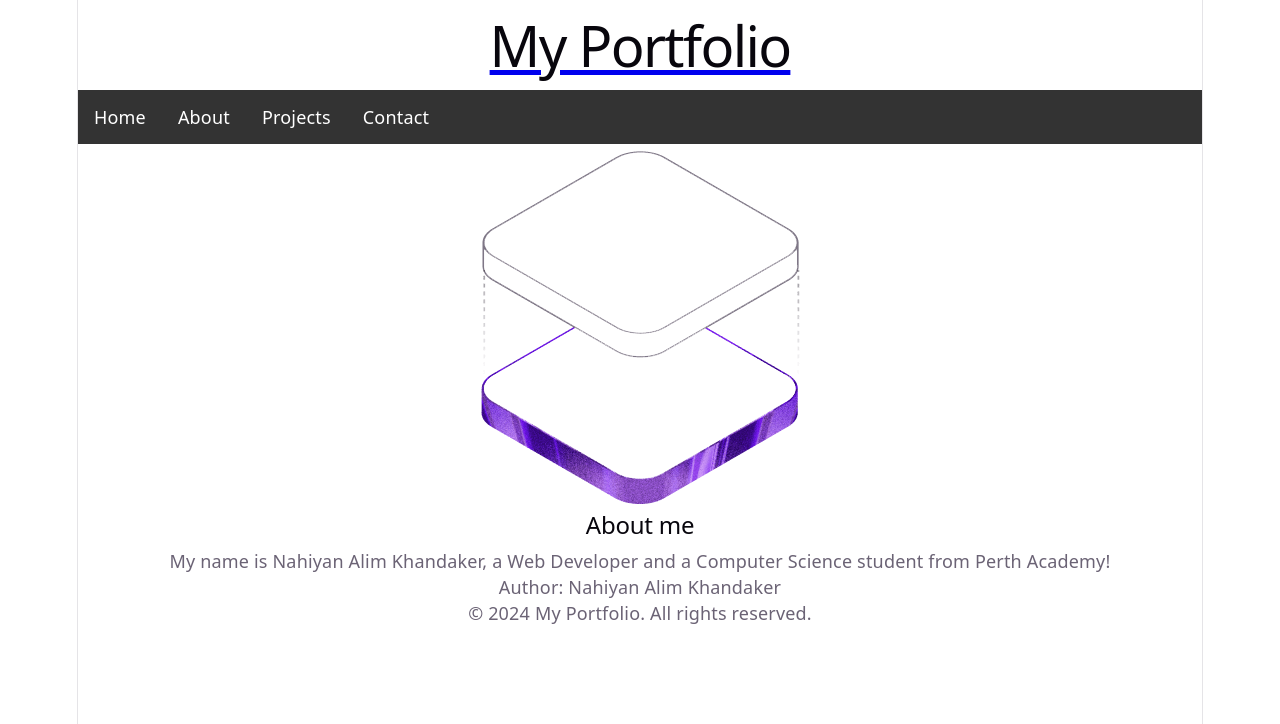
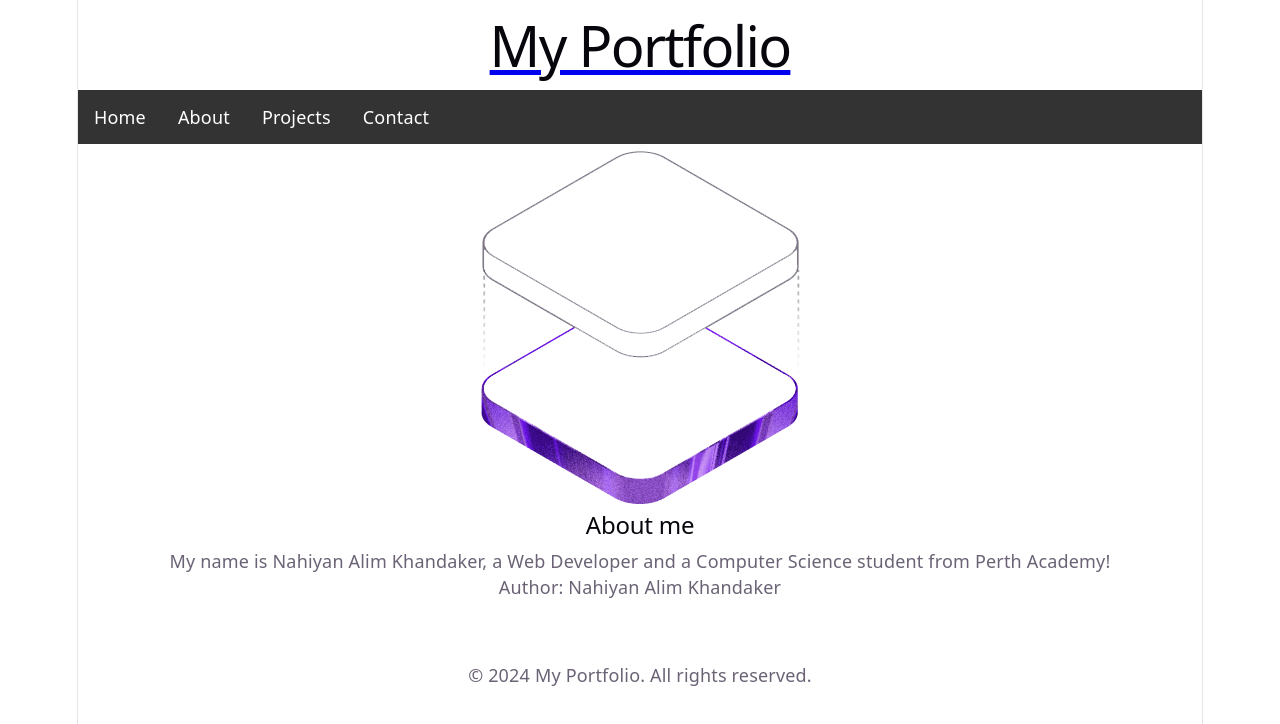
Before and after one commit to NahiyanKhandaker/myPortfolioSite, a React (Vite) app in the folder myPortfolioSite/: page /about in a window 1280 px wide. Shown: the top 724 px of the page. Built offline with nearby package versions, Linux system fonts and the light colour scheme.

Commit message:
trying to change up footer but made button nicer

```diff
--- a/myPortfolioSite/package.json
+++ b/myPortfolioSite/package.json
@@ -12,6 +12,7 @@
   "dependencies": {
     "react": "^19.2.7",
     "react-dom": "^19.2.7",
+    "react-icons": "^5.7.0",
     "react-router-dom": "^7.18.1"
   },
   "devDependencies": {
--- a/myPortfolioSite/src/components/footer.tsx
+++ b/myPortfolioSite/src/components/footer.tsx
@@ -1,7 +1,34 @@
+import {
+  FaLinkedin,
+  FaInstagram,
+  FaSnapchat,
+  FaTiktok,
+  FaFacebook,
+} from "react-icons/fa";
+
 const Footer = () => {
   return (
     <footer>
       <p>Author: Nahiyan Alim Khandaker</p>
+
+      <div className="social-icons">
+        <a href="https://www.linkedin.com/in/your-profile" target="_blank" rel="noreferrer" aria-label="LinkedIn">
+          <FaLinkedin />
+        </a>
+        <a href="https://www.instagram.com/your-profile" target="_blank" rel="noreferrer" aria-label="Instagram">
+          <FaInstagram />
+        </a>
+        <a href="https://www.snapchat.com/add/your-username" target="_blank" rel="noreferrer" aria-label="Snapchat">
+          <FaSnapchat />
+        </a>
+        <a href="https://www.tiktok.com/@your-username" target="_blank" rel="noreferrer" aria-label="TikTok">
+          <FaTiktok />
+        </a>
+        <a href="https://www.facebook.com/your-profile" target="_blank" rel="noreferrer" aria-label="Facebook">
+          <FaFacebook />
+        </a>
+      </div>
+
       <p>&copy; 2024 My Portfolio. All rights reserved.</p>
     </footer>
   );
--- a/myPortfolioSite/src/index.css
+++ b/myPortfolioSite/src/index.css
@@ -138,8 +138,27 @@ nav ul li a:hover {
 .primaryButton{
   padding: 10px 20px;
   margin: 20px;
-  background-color: #73ff6e;
-  color: rgb(0, 0, 0);
+  background-color: #6e84ff;
+  color: rgb(255, 255, 255);
   font-size: large;
   font-weight: bold;
+  border-radius: 10px;
 }
+
+.social-icons {
+  display: flex;
+  justify-content: center;
+  gap: 16px;
+  margin: 16px 0;
+}
+
+.social-icons a {
+  color: white;
+  font-size: 28px;
+  transition: transform 0.2s ease, color 0.2s ease;
+}
+
+.social-icons a:hover {
+  color: #00aaff;
+  transform: translateY(-3px);
+}
```
Also changed, not shown: 1 other file (tests, documents, lock files or other folders). Lines whose indentation alone changed are shown as unchanged.
